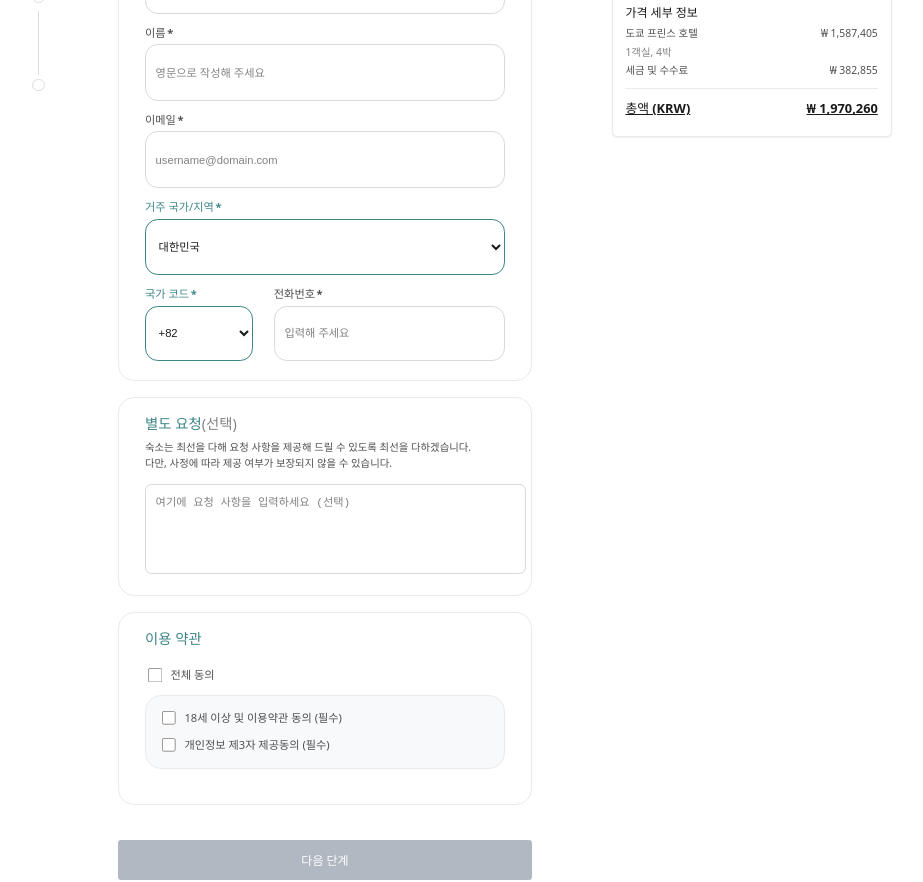
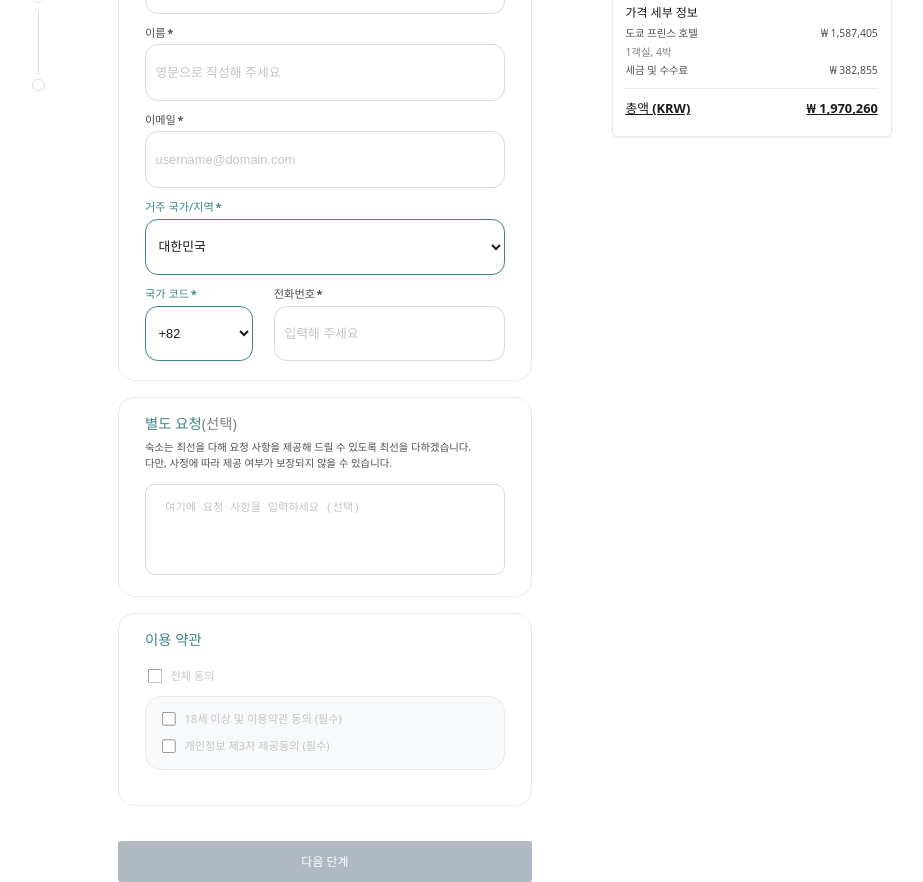
Before and after one commit to his0si/agoda-redesign-frontend, a React (Vite) app in the folder agoda_toy/: page /guestinfo in a window 1280 px wide. Shown: the part 300-1182 px from the top of the page, without its empty margins (343-1266 px from the left). Built offline with nearby package versions, Linux system fonts and the light colour scheme.

Commit message:
Update GuestForm.tsx

```diff
--- a/agoda_toy/src/res/components/GuestForm.tsx
+++ b/agoda_toy/src/res/components/GuestForm.tsx
@@ -68,14 +68,15 @@ const Input = styled.input<InputProps>`
     ${({ error, value }) =>
       error ? '#FF6651' : value && String(value).length > 0 ? '#3D8587' : '#D6DADE'};
   border-radius: 16px;
-  font-size: 14px;
+  font-size: 16px;
   background-color: #fff;
   color: #1A1A1A;
   width: 450px;
   height: 71px;
   box-sizing: border-box;
   &::placeholder {
-    color: #828282;
+    color: #C4C4C4;
+    font-size: 16px;
   }
   &:focus {
     border-color: ${({ error }) => (error ? '#FF6651' : '#3D8587')};
@@ -83,13 +84,16 @@ const Input = styled.input<InputProps>`
     box-shadow: 0 0 0 2px rgba(0, 124, 238, 0.15);
     background-color: #fff;
   }
+  &:not(:focus) {
+    border-color: ${({ value }) => value && String(value).length > 0 ? '#3D8587' : '#D6DADE'};
+  }
 `;
 
 const Select = styled.select`
   padding: 10px 12px;
   border: 1px solid #D6DADE;
   border-radius: 16px;
-  font-size: 14px;
+  font-size: 16px;
   background-color: #fff;
   color: #1A1A1A;
   width: 450px;
@@ -107,21 +111,25 @@ const Select = styled.select`
 `;
 
 const Textarea = styled.textarea`
-  padding: 10px 12px;
+  width: 450px;
+  height: 114px;
+  min-height: 114px;
   border: 1px solid #D6DADE;
-  border-radius: 8px; // Increased for more rounded corners
-  font-size: 14px;
-  min-height: 90px; // Adjusted height
-  resize: none; // Disable resizing
-  overflow-y: auto; // Ensure vertical scrolling on overflow
-  background-color: #fff; // Light background for input
+  border-radius: 12px;
+  font-size: 16px;
+  padding: 16px 218px 78px 24px;
+  resize: none;
+  overflow-y: hidden;
+  background-color: #fff;
   color: #1A1A1A;
-  width: 100%;
+  box-sizing: border-box;
   &::placeholder {
-    color: #828282;
+    color: #C4C4C4;
+    font-size: 14px;
+    white-space: nowrap;
   }
   &:focus {
-    border-color:#3D8587
+    border-color: #3D8587;
     outline: none;
     box-shadow: 0 0 0 2px rgba(0, 124, 238, 0.15);
     background-color: #fff;
@@ -135,11 +143,11 @@ const CheckboxGroup = styled.div`
   }
 `;
 
-const CheckboxLabel = styled.label`
+const CheckboxLabel = styled.label<{ checked?: boolean }>`
   display: flex;
   align-items: center;
   font-size: 14px;
-  color: #4F4F4F;
+  color: ${({ checked }) => (checked ? '#3D8587' : '#C4C4C4')};
   cursor: pointer;
   line-height: 1.5;
 `;
@@ -222,6 +230,11 @@ const GuestForm = () => {
   // Add state for country and countryCode
   const [country, setCountry] = useState('KR');
   const [countryCode, setCountryCode] = useState('+82');
+
+  // Checkbox state
+  const [agreeAll, setAgreeAll] = useState(false);
+  const [agePolicy, setAgePolicy] = useState(false);
+  const [thirdPartyPolicy, setThirdPartyPolicy] = useState(false);
 
   // Validation functions
   const validateFirstName = (value: string) => /^[a-zA-Z]+$/.test(value);
@@ -373,21 +386,33 @@ const GuestForm = () => {
       <Section>
         <SectionTitle>이용 약관</SectionTitle>
         <CheckboxGroup>
-          <CheckboxLabel>
-            <CheckboxInput name="agreeAll" />
+          <CheckboxLabel checked={agreeAll}>
+            <CheckboxInput
+              name="agreeAll"
+              checked={agreeAll}
+              onChange={e => setAgreeAll(e.target.checked)}
+            />
             <strong>전체 동의</strong>
           </CheckboxLabel>
         </CheckboxGroup>
         <TermsSection> {/* Inner section with different background */}
           <CheckboxGroup>
-            <CheckboxLabel>
-              <CheckboxInput name="agePolicy" />
+            <CheckboxLabel checked={agePolicy}>
+              <CheckboxInput
+                name="agePolicy"
+                checked={agePolicy}
+                onChange={e => setAgePolicy(e.target.checked)}
+              />
               18세 이상 및 이용약관 동의 (필수)
             </CheckboxLabel>
           </CheckboxGroup>
           <CheckboxGroup>
-            <CheckboxLabel>
-              <CheckboxInput name="thirdPartyPolicy" />
+            <CheckboxLabel checked={thirdPartyPolicy}>
+              <CheckboxInput
+                name="thirdPartyPolicy"
+                checked={thirdPartyPolicy}
+                onChange={e => setThirdPartyPolicy(e.target.checked)}
+              />
               개인정보 제3자 제공동의 (필수)
             </CheckboxLabel>
           </CheckboxGroup>
```
